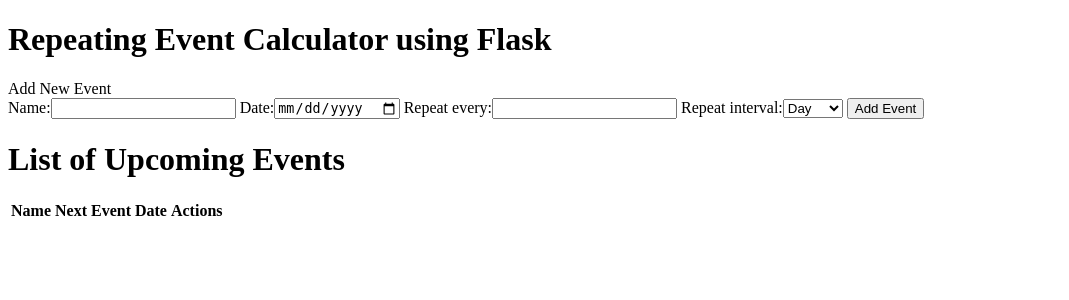
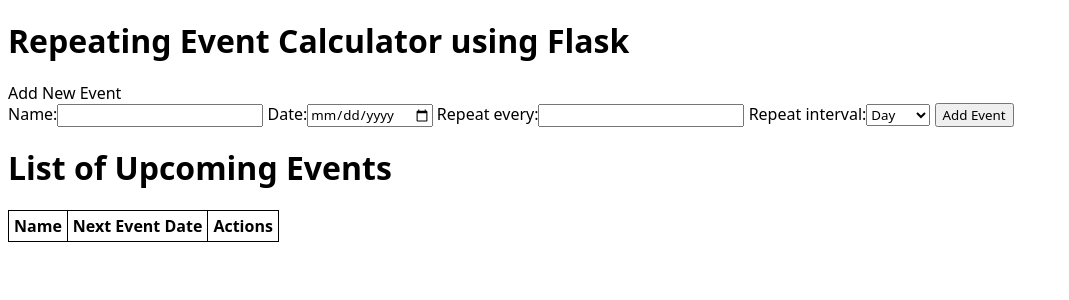
Before and after one commit to lulunac27a/flask-event-calculator, a Flask app: page / in a window 1280 px wide. Shown: the top 300 px of the page, without its empty margins (0-1069 px from the left). Run offline with Flask 3, Linux system fonts and the light colour scheme; data comes from the database, SQL or seed files in the repository; data that the repository does not hold is empty.

Commit message:
Add CSS styles

```diff
--- /dev/null
+++ b/static/css/index.css
@@ -0,0 +1,9 @@
+* {
+    font-family: system-ui,  Arial, Helvetica, sans-serif;
+    line-height: 125%;
+}
+table, th, td {
+    border: 1px solid black;
+    border-collapse: collapse;
+    padding: 5px;
+}
--- a/templates/index.html
+++ b/templates/index.html
@@ -2,6 +2,10 @@
 <html lang="en">
   <head>
     <title>Repeating Event Calculator using Flask</title>
+    <link
+      rel="stylesheet"
+      href="{{ url_for('static', filename='css/index.css') }}"
+    />
   </head>
   <body>
     <h1>Repeating Event Calculator using Flask</h1>
```
